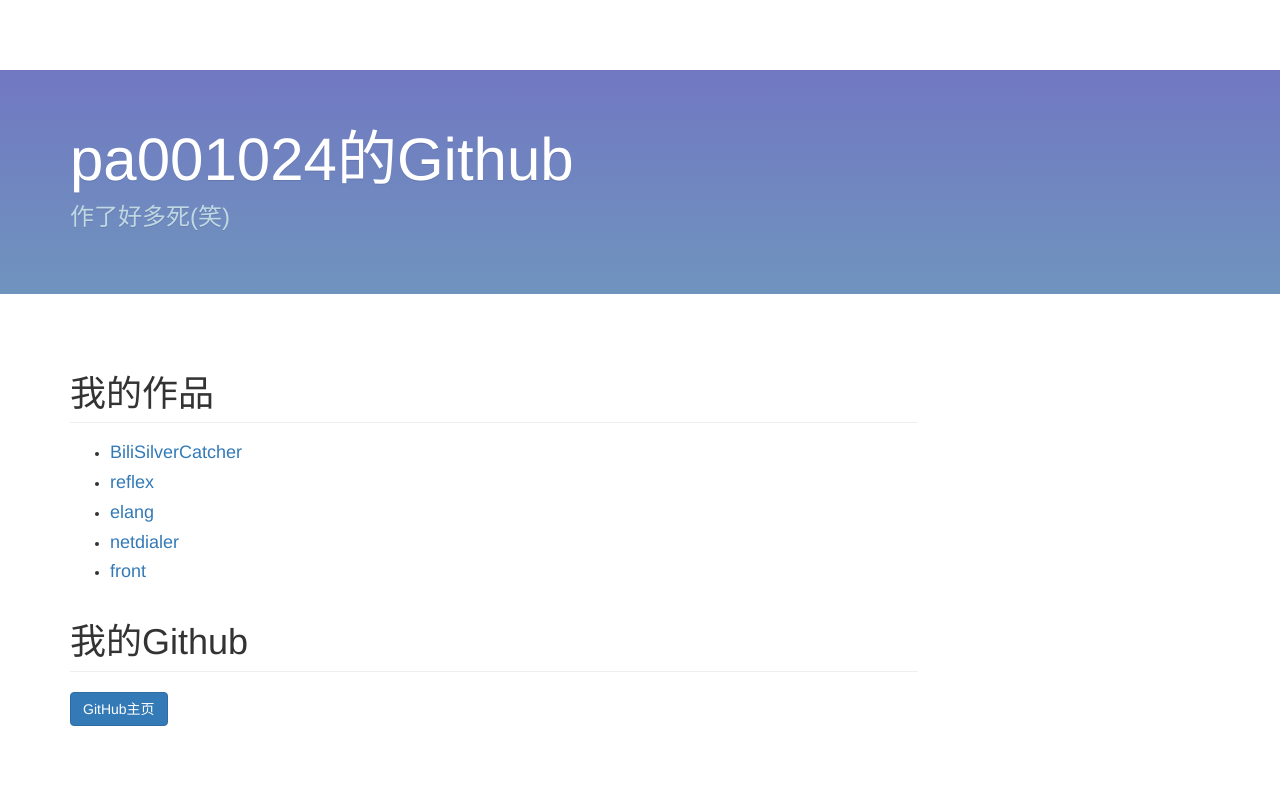
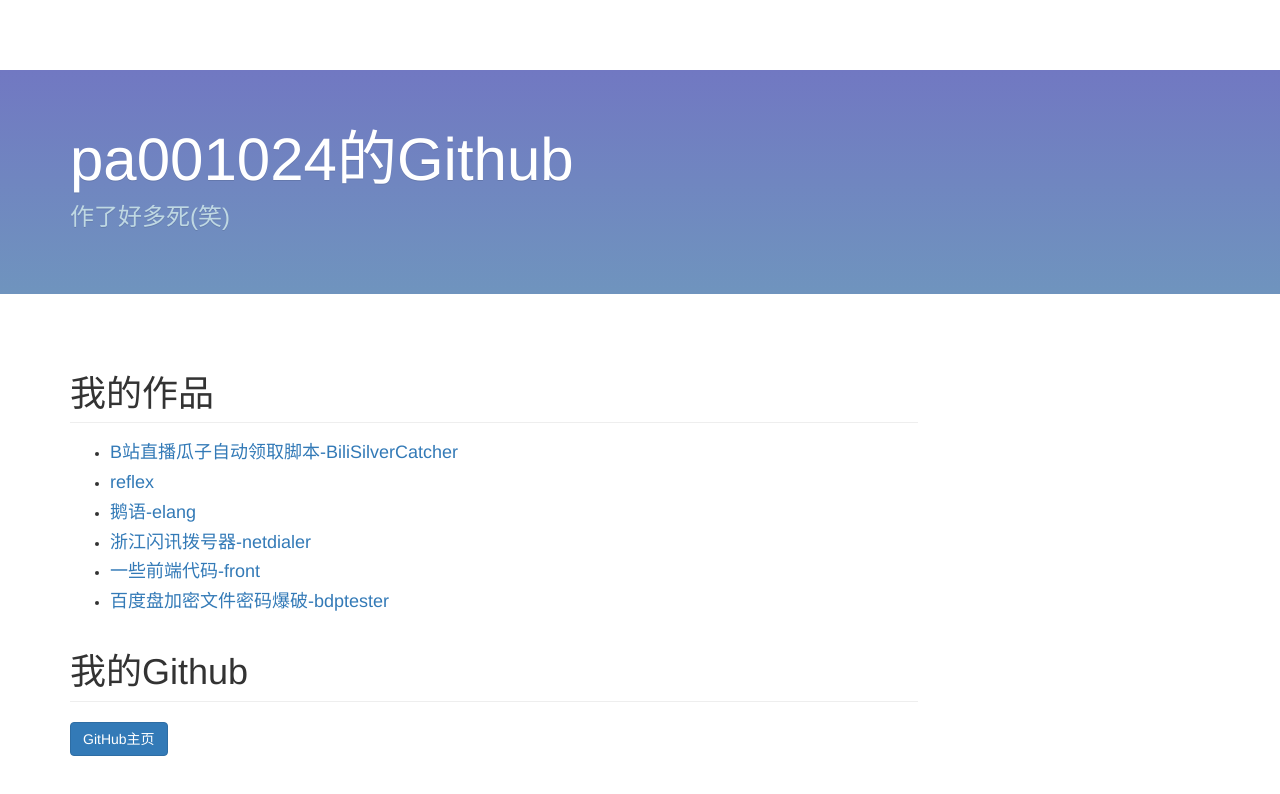
Before and after one commit to pa001024/pa001024.github.io, a plain HTML site: page index.html in a window 1280 px wide. Drawn offline with nearby package versions, Linux system fonts and the light colour scheme.

Commit message:
add bdptester

```diff
--- a/index.html
+++ b/index.html
@@ -4,7 +4,7 @@
 	<meta charset="UTF-8">
 	<meta http-equiv="X-UA-Compatible" content="IE=edge">
 	<meta name="viewport" content="width=device-width, initial-scale=1">
-	<title>作死</title>
+	<title>pa001024的Github</title>
 	<link rel="stylesheet" href="http://cdn.staticfile.org/twitter-bootstrap/3.3.1/css/bootstrap.css">
 	<style>
 .bs-docs-header, .bs-docs-masthead {
@@ -92,11 +92,12 @@
 			<div class="col-md-9" role="main">
 				<h1 class="page-header">我的作品</h1>
 				<ul>
-					<li><a target="_black" href="https://github.com/pa001024/BiliSilverCatcher"><h4>BiliSilverCatcher</h4></a></li>
+					<li><a target="_black" href="https://github.com/pa001024/BiliSilverCatcher"><h4>B站直播瓜子自动领取脚本-BiliSilverCatcher</h4></a></li>
 					<li><a target="_black" href="https://github.com/pa001024/reflex"><h4>reflex</h4></a></li>
-					<li><a target="_black" href="https://github.com/pa001024/elang"><h4>elang</h4></a></li>
-					<li><a target="_black" href="https://github.com/pa001024/netdialer"><h4>netdialer</h4></a></li>
-					<li><a target="_black" href="https://github.com/pa001024/front"><h4>front</h4></a></li>
+					<li><a target="_black" href="https://github.com/pa001024/elang"><h4>鹅语-elang</h4></a></li>
+					<li><a target="_black" href="https://github.com/pa001024/netdialer"><h4>浙江闪讯拨号器-netdialer</h4></a></li>
+					<li><a target="_black" href="https://github.com/pa001024/front"><h4>一些前端代码-front</h4></a></li>
+					<li><a target="_black" href="https://github.com/pa001024/bdptester"><h4>百度盘加密文件密码爆破-bdptester</h4></a></li>
 				</ul>
 				<h1 class="page-header">我的Github</h1>
 				<a href="https://github.com/pa001024" class="btn btn-primary">GitHub主页</a>
```
